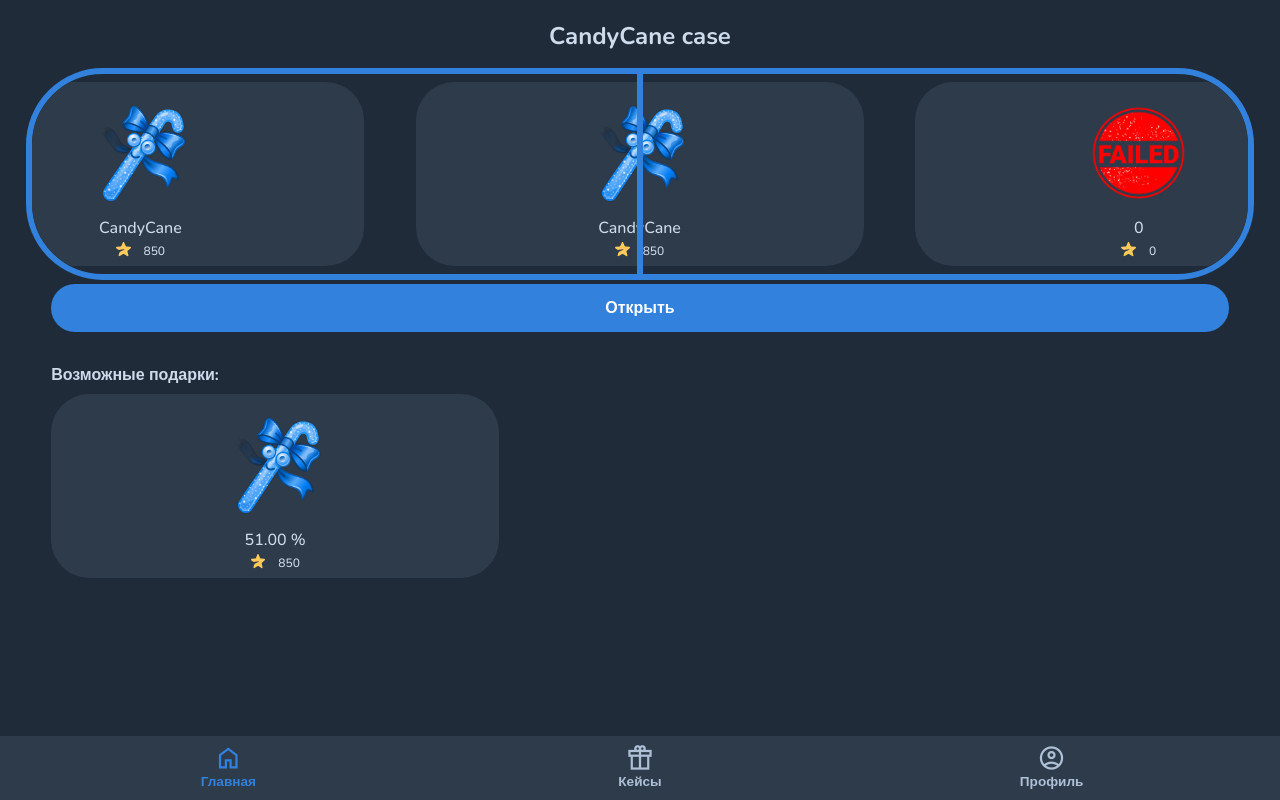
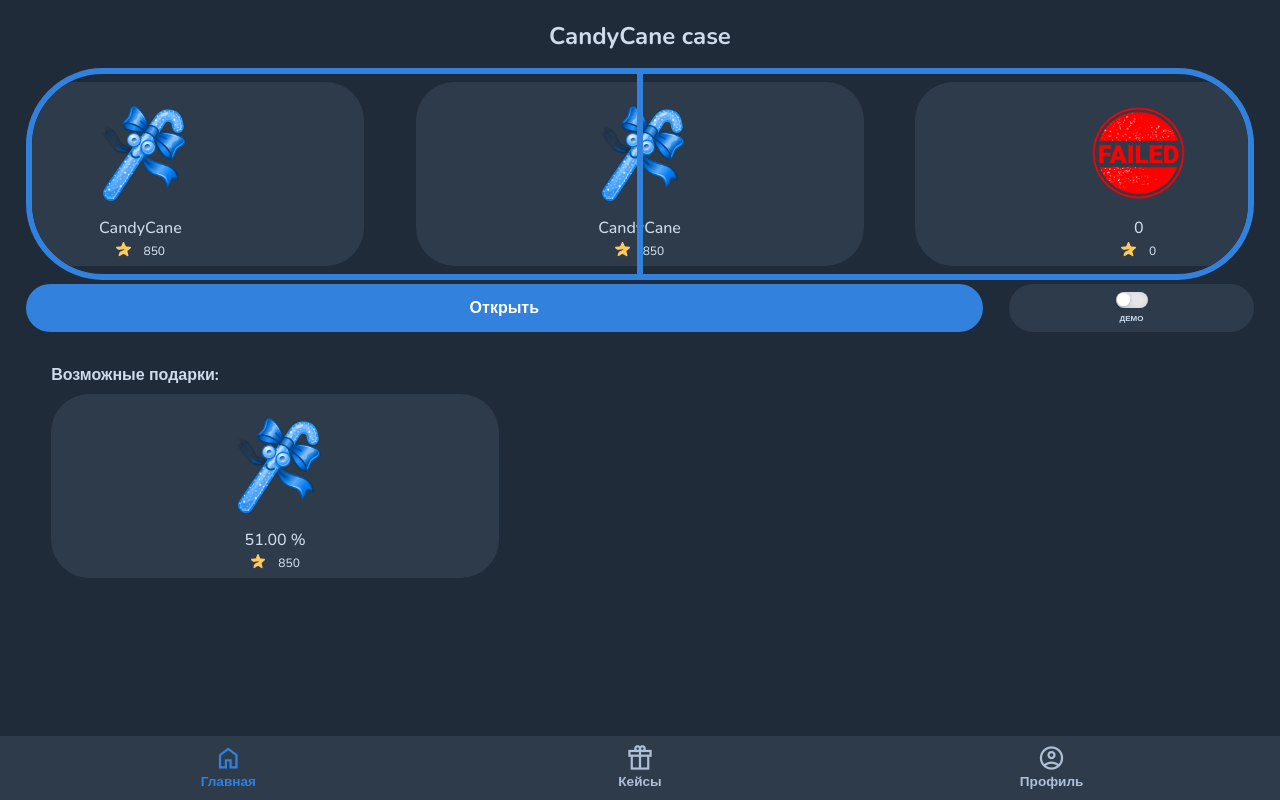
Before and after one commit to LPN1KoL/GiftsWebApp, a FastAPI app: page /main?case_id=case-2 in a window 1280 px wide. Run offline with FastAPI, Linux system fonts and the light colour scheme; parts of the project's set-up code (start-up, migrations or seed data) failed here and were passed over; some libraries are stand-ins or nearby versions.

Commit message:
add demo

```diff
--- a/start.py
+++ b/start.py
@@ -282,12 +282,14 @@ async def handle_open_case(request: Request):
     user_data = await verify_telegram_webapp_data(data.get("init_data"))
     user_id = user_data.get("id")
     case_id = data.get("case_id")
+    demo = data.get("demo", True)
     if not user_id:
         raise HTTPException(status_code=404, detail="Missing user_data")
 
     result = await try_open_case(
         user_id,
         case_id,
+        demo,
         get_user,
         update_user_balance_and_gifts
     )
--- a/static/css/main.css
+++ b/static/css/main.css
@@ -209,10 +209,15 @@ html, body{
     overflow: hidden;
 }
 
+.open-container{
+    display: grid;
+    grid-template-columns: 80% 20%;
+}
+
 #open_case{
-    width: calc(100% - 4vw);
+    width: calc(100% - 2vw);
     height: 6vh;
-    margin: 1vh 2vw;
+    margin: 1vh 0;
     background-color: #3281dc;
     color: white;
     font-size: 2vh;
@@ -221,6 +226,67 @@ html, body{
     margin-bottom: 4vh;
 }
 
+.demo-block{
+    width: 100%;
+    height: 6vh;
+    background-color: #2e3b4b;
+    border-radius: 3vw;
+    margin: 1vh 0;
+    display: flex;
+    flex-direction: column;
+    justify-content: center;
+    align-items: center;
+    gap: 0.7vh;
+}
+
+.demo-block > span{
+    color: #cddbeb;
+    font-size: 1vh;
+}
+
+.demo {
+    display: none;
+    -webkit-tap-highlight-color: transparent;
+}
+
+.ios-toggle {
+    position: relative;
+    display: inline-block;
+    width: 4vh;
+    height: 2vh;
+    background-color: #e5e5ea;
+    border-radius: 2vh;
+    cursor: pointer;
+    transition: all 0.3s ease;
+    box-shadow: inset 0 0 5px rgba(0, 0, 0, 0.1);
+    -webkit-tap-highlight-color: transparent;
+}
+
+.ios-toggle::after {
+    content: '';
+    position: absolute;
+    top: 10%;
+    left: 5%;
+    width: 1.6vh;
+    height: 1.6vh;
+    background-color: white;
+    border-radius: 50%;
+    transition: all 0.3s ease;
+    box-shadow: 0 2px 5px rgba(0, 0, 0, 0.2);
+}
+
+.demo:checked + .ios-toggle {
+    background-color: #3281dc;
+}
+
+.demo:checked + .ios-toggle::after {
+    transform: translateX(2vh);
+}
+
+.demo:disabled + .ios-toggle {
+    opacity: 0.5;
+    cursor: not-allowed;
+}
 
 .line{
     position: absolute;
@@ -309,10 +375,10 @@ html, body{
     aspect-ratio: 1 / 1;
     display: flex;
     justify-content: center;
-    align-items: center; /* Добавьте это */
+    align-items: center;
     max-height: 70%;
-    width: 100%; /* Добавьте это */
-    max-width: 100%; /* Добавьте это */
+    width: 100%;
+    max-width: 100%;
 }
 
 .gimg{
--- a/static/js/main.js
+++ b/static/js/main.js
@@ -24,7 +24,7 @@ if (localStorage.getItem('case_id')) {
 }
 
 let user_id = window.Telegram?.WebApp?.initDataUnsafe?.user?.id;
-if (!window.Telegram?.WebApp.initDataUnsafe?.user?.id) {
+if (!user_id) {
     window.location.href = "/404";
 }
 
@@ -124,13 +124,15 @@ async function open_case() {
     btn.setAttribute('disabled', '');
     btn.innerText = 'Открываем...';
     btn.style.backgroundColor = '#255ea0';
+    const demo = document.getElementById('demo_mode').checked;
 
 
     try {
         tg = window.Telegram?.WebApp;
         const result = await sendApiRequest('/api/open_case', {
             init_data: tg.initData,
-            case_id: document.getElementById('data-block').dataset.caseId
+            case_id: document.getElementById('data-block').dataset.caseId,
+            demo: demo
         });
 
         if (!result.error) {
@@ -153,7 +155,7 @@ async function open_case() {
             await sleep(3200);
 
             if (wonGift) {
-                showWinModal(wonGift);
+                showWinModal(wonGift, demo);
             } else {
                 alert('Подарок не найден');
             }
@@ -176,7 +178,7 @@ async function open_case() {
     btn.style.backgroundColor = '#3281dc';
 }
 
-function showWinModal(gift) {
+function showWinModal(gift, demo) {
 
     const modal = document.getElementById("modal");
     document.getElementById('sell_btn').style.display = "block";
@@ -191,6 +193,7 @@ function showWinModal(gift) {
 
     if (gift) {
 
+        if (!demo) {
             if (gift.price){
                 modal.querySelector('.cnt').textContent = gift.price;
                 document.getElementById('sell_btn').onclick = () => sell_gift(gift.id);
@@ -198,6 +201,11 @@ function showWinModal(gift) {
             } else {
                 modal.querySelector('.img img').src = '/media/failed.png';
                 modal.querySelector('.holder').innerHTML = '<h2 style="color: white;" class="cnt">Повезёт в другой раз</h2>';
+                document.getElementById('sell_btn').style.display = "none";
+            }
+        } else {
+            modal.querySelector('.img img').src = gift.image;
+            modal.querySelector('.holder').innerHTML = '<h2 style="color: white;" class="cnt">Режим тестирования</h2>';
             document.getElementById('sell_btn').style.display = "none";
         }
 
--- a/templates/main.html
+++ b/templates/main.html
@@ -59,8 +59,13 @@
             </div>
 
         </div>
-        <div>
+        <div class="open-container">
             <button id="open_case" type="button" onclick="open_case()">Открыть</button>
+            <div class="demo-block" onclick="document.getElementById('demo').click()">
+                <input type="checkbox" class="demo" id="demo">
+                <span class="ios-toggle"></span>
+                <span>ДЕМО</span>
+            </div>
         </div>
 
         <span id="for-items">Возможные подарки:</span>
```
Also changed, not shown: cases.py (+14 -7 lines). Lines whose indentation alone changed are shown as unchanged.
